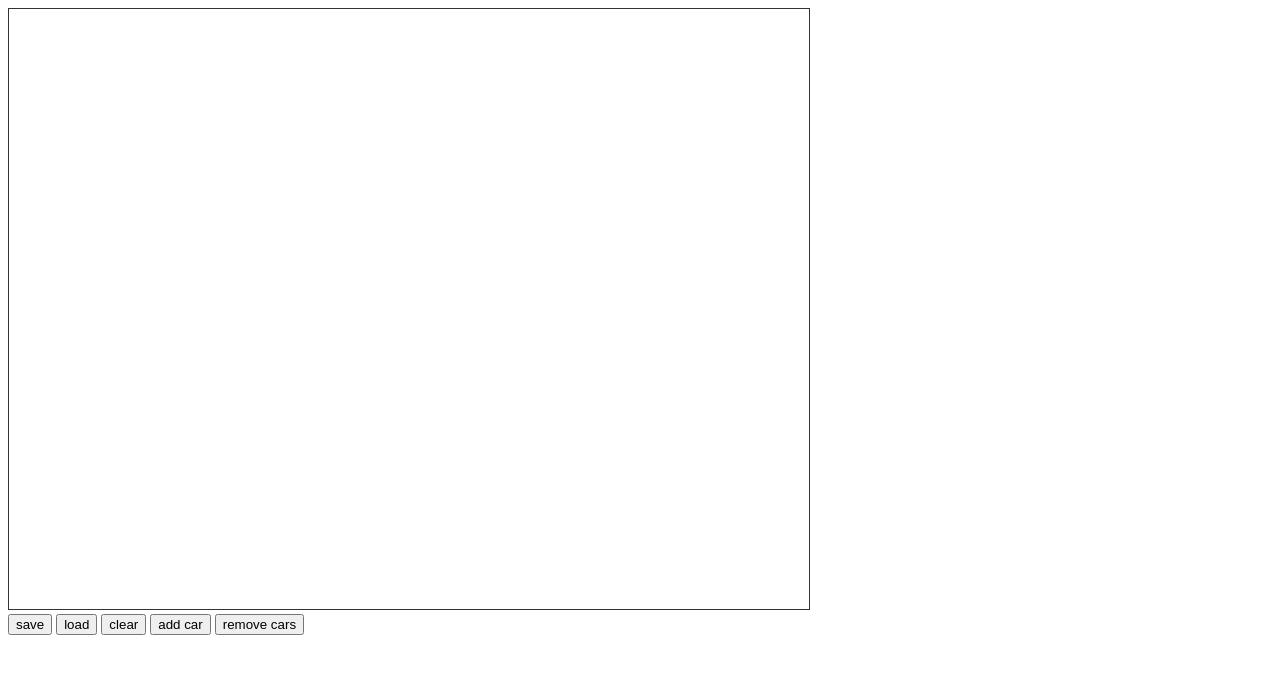
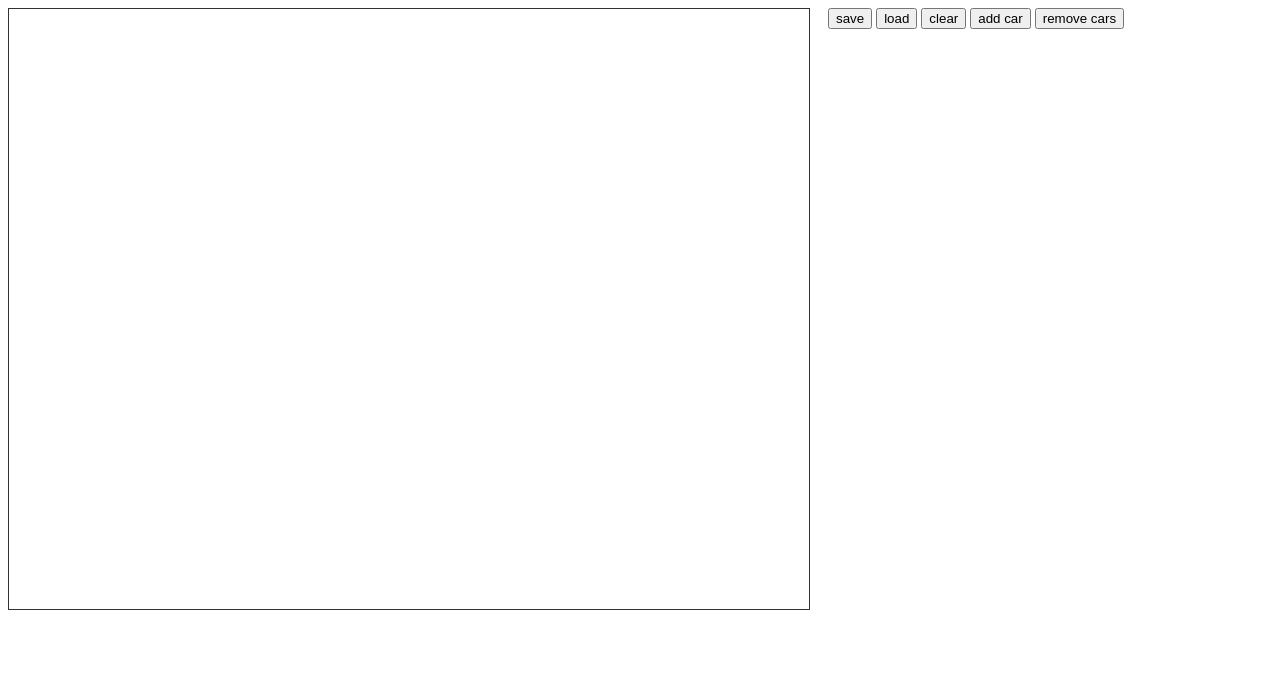
Before and after one commit to volkhin/RoadTrafficSimulator, a plain HTML site: page index.html in a window 1280 px wide. Drawn offline with Linux system fonts and the light colour scheme.

Commit message:
changed layout to 2 columns

```diff
--- a/index.html
+++ b/index.html
@@ -7,10 +7,10 @@
 </head>
 
 <body>
-    <div>
+    <div id="canvas-wrapper">
         <canvas id="canvas" width="800" height="600"></canvas>
     </div>
-    <div>
+    <div id="controls">
         <button type="button" onclick="app.world.save()">save</button>
         <button type="button" onclick="app.world.load()">load</button>
         <button type="button" onclick="app.world.clear()">clear</button>
--- a/style.css
+++ b/style.css
@@ -1,3 +1,16 @@
 #canvas {
     border: 1px solid #333;
 }
+
+#canvas-wrapper {
+    float: left;
+    width: 800px;
+}
+
+#controls {
+    margin-left: 820px;
+}
+
+/* * { background-color: rgba(255, 0, 0, 0.1); } */
+/* * * { background-color: rgba(0, 255, 0, 0.2); } */
+/* * * * { background-color: rgba(0, 0, 255, 0.3); } */
```
